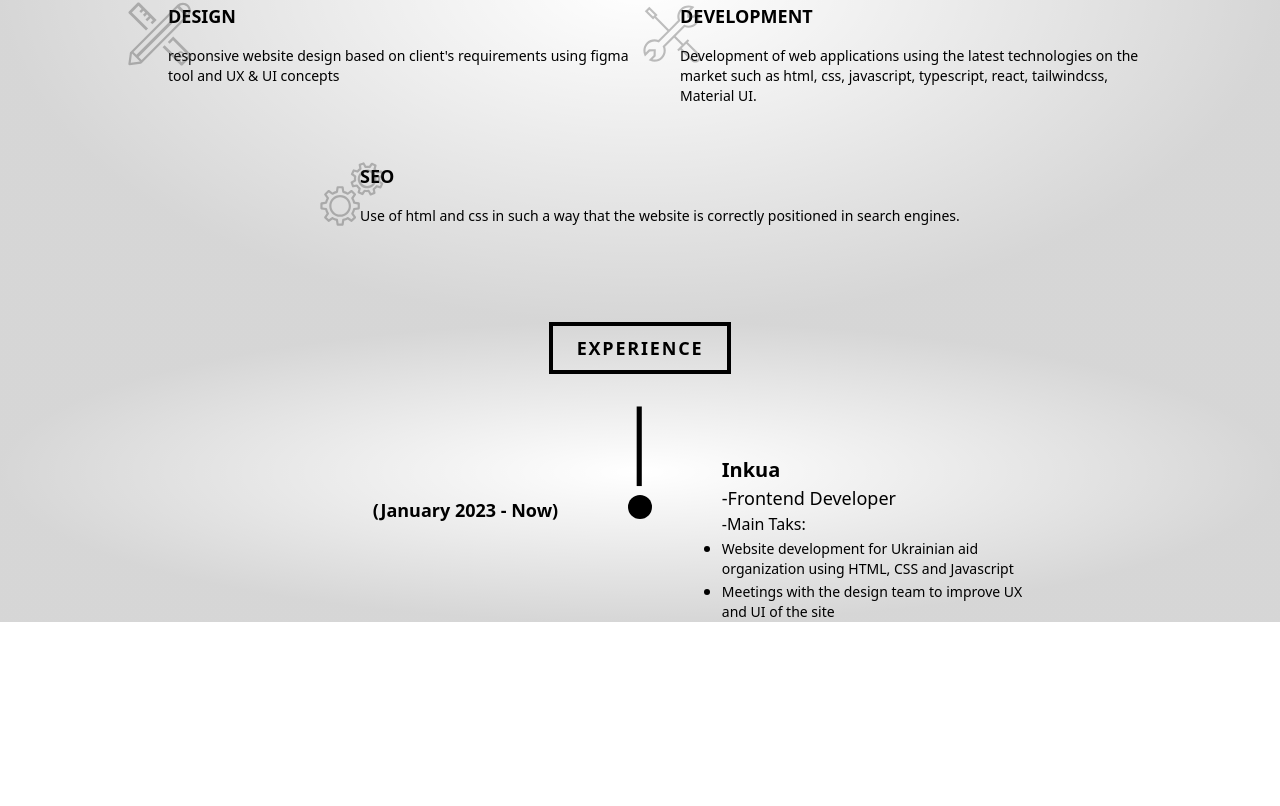
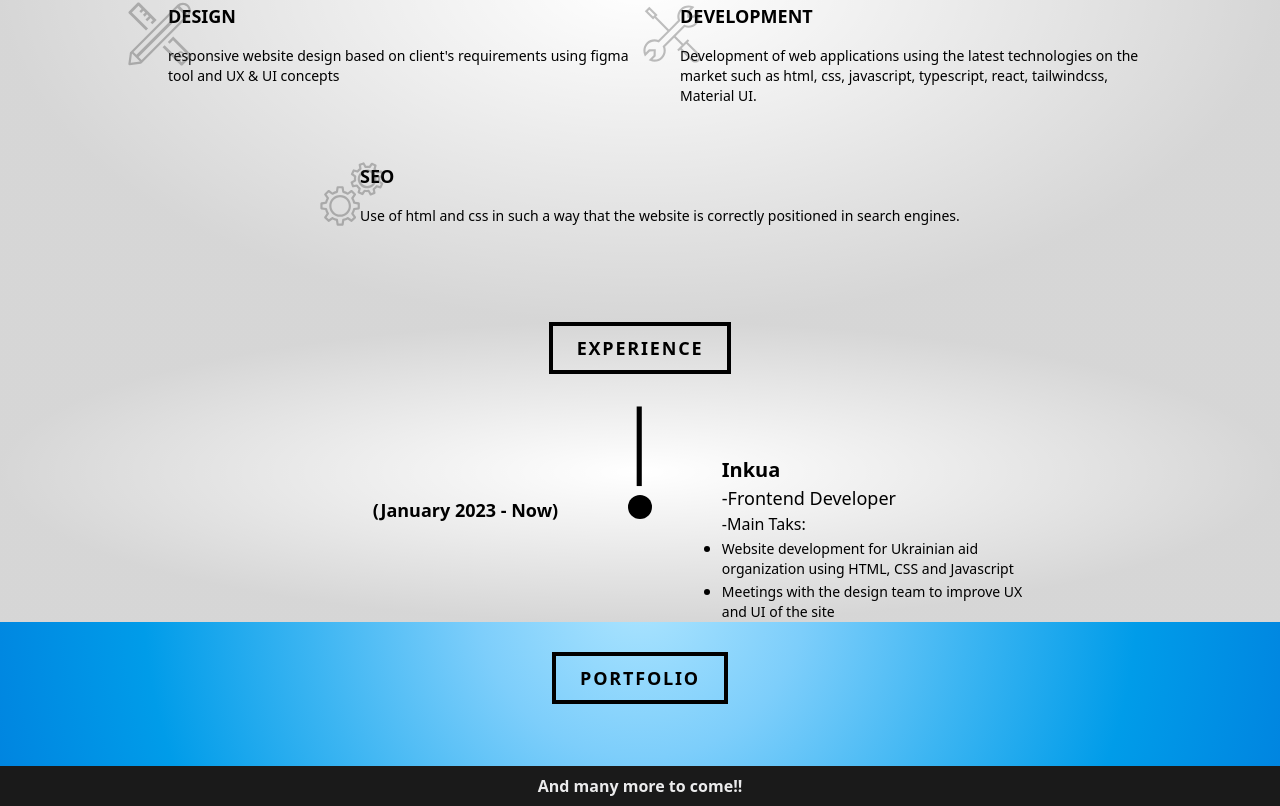
Before and after one commit to maximilianoLujan/My-Portfolio, a React (Vite) app: page / in a window 1280 px wide. Shown: the part 1002-1808 px from the top of the page. Before the commit the page ends 1688 px from the top, so only its background shows below. Built offline with nearby package versions, Linux system fonts and the light colour scheme.

Commit message:
Realizando la seccion de portafolio

```diff
--- a/src/App.jsx
+++ b/src/App.jsx
@@ -3,6 +3,7 @@ import HeroDesktop from "./components/Hero/HeroDesktop"
 import HeroMovil from "./components/Hero/HeroMovil"
 import Aboutme from "./components/Aboutme/Aboutme"
 import Experience from "./components/Experience/Experience"
+import Portfolio from "./components/Portfolio/Portfolio"
 import "./App.css"
 
 function App() {
@@ -16,6 +17,7 @@ function App() {
           </div>
           <Aboutme />
           <Experience />
+          <Portfolio />
       </div>
   )
 }
--- a/src/components/Experience/Experience.jsx
+++ b/src/components/Experience/Experience.jsx
@@ -9,7 +9,7 @@ export default function Experience(){
         setSeeInfo(!seeInfo)
     }
     return(
-        <div className="w-full contenedor-seccion flex flex-col items-center mb-16">
+        <div className="w-full contenedor-seccion flex flex-col items-center">
             <h2 className="w-max px-6 py-2 border-4 font-bold text-sm sm:text-lg tracking-widest mb-8">EXPERIENCE</h2>
             <div className="flex flex-col">
                 <div className="flex w-full">
--- /dev/null
+++ b/src/components/Portfolio/Portfolio.css
@@ -0,0 +1,3 @@
+.fondo {
+    background-image: radial-gradient(circle at 50% -20.71%, #ade5ff 0, #7dcefb 25%, #3cb5f2 50%, #009ce9 75%, #0085e0 100%);
+}
--- /dev/null
+++ b/src/components/Portfolio/Portfolio.jsx
@@ -0,0 +1,16 @@
+import "./Portfolio.css"
+
+export default function Portfolio(){
+    return(
+        <div className="w-full flex flex-col items-center">
+            <div className="fondo w-full flex items-center justify-center h-36">
+                <h2 className="w-max px-6 py-2 border-4 font-bold text-sm sm:text-lg tracking-widest mb-8">PORTFOLIO</h2>
+            </div>
+
+
+            <div className="bg-bg-portfolio w-full">
+                <p className="text-textHero text-base font-semibold text-center my-2">And many more to come!!</p>
+            </div>
+        </div>
+    )
+}
--- a/tailwind.config.cjs
+++ b/tailwind.config.cjs
@@ -26,7 +26,8 @@ module.exports = {
       'textHero':'#EBEBEC',
       'blackNavbar':'#1D1A19',
       'black':'#000000',
-      'bg-social':'#C4C4C4'
+      'bg-social':'#C4C4C4',
+      'bg-portfolio': '#1A1A1A'
     },
   },
   plugins: [],
```
